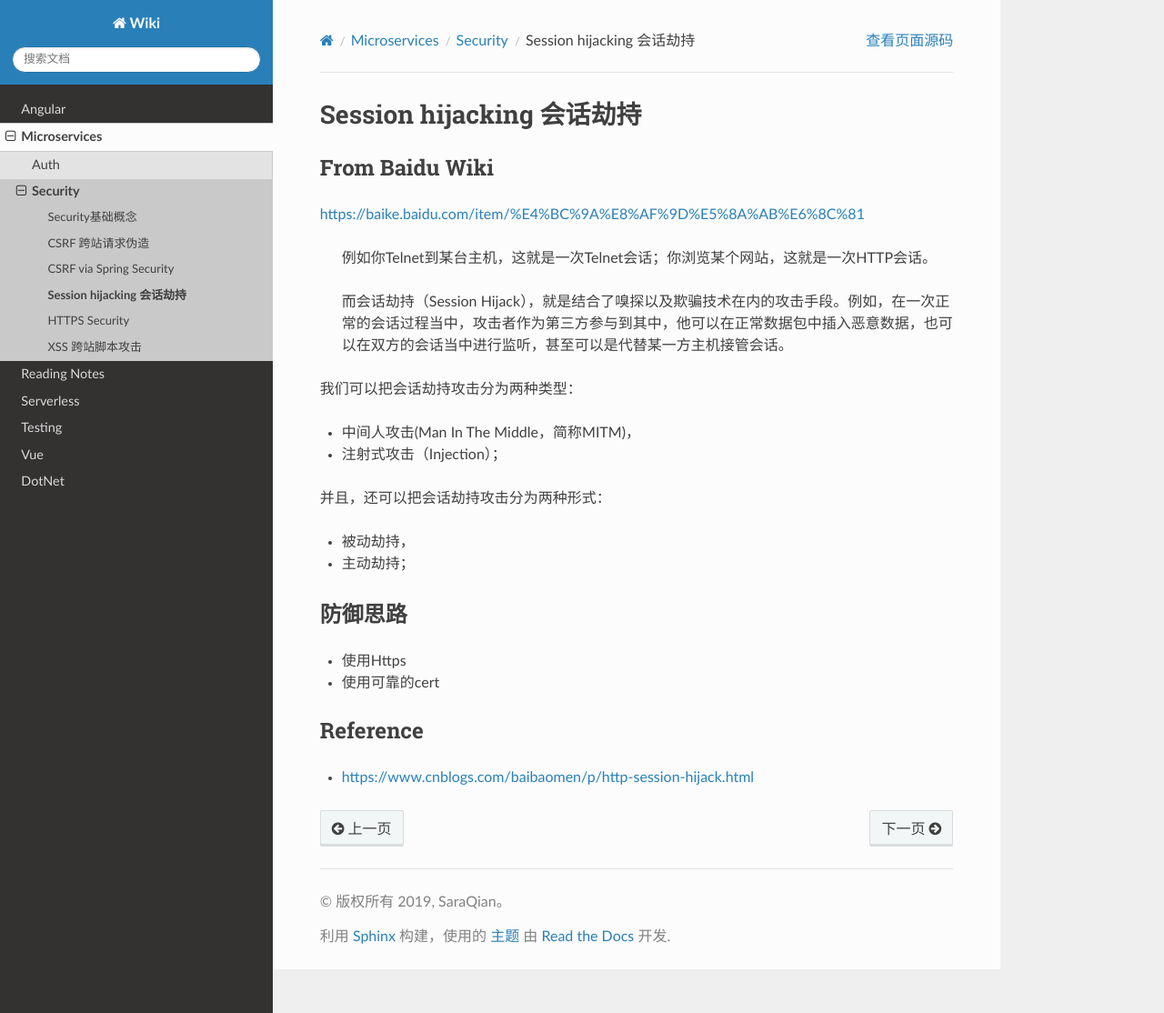
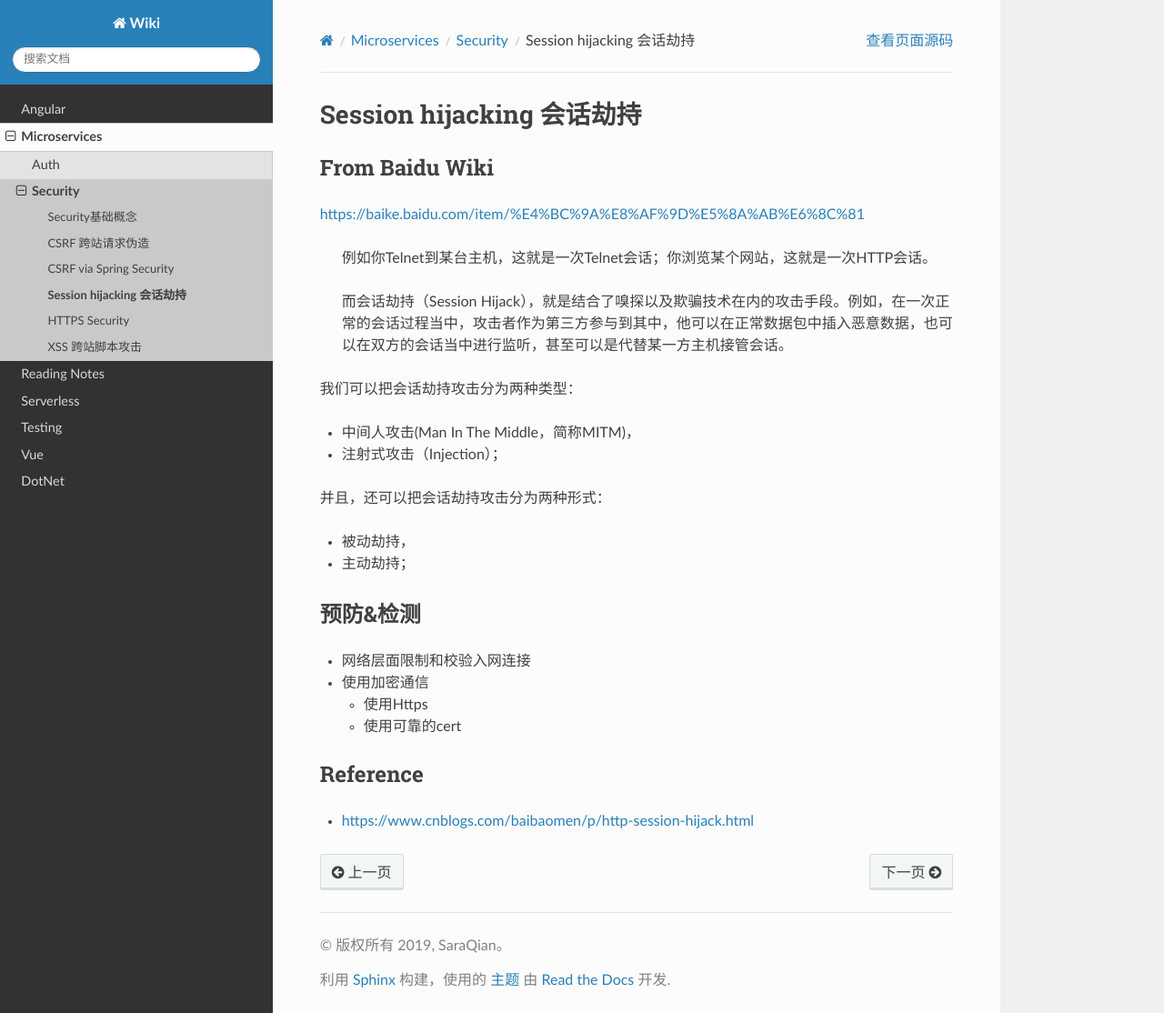
Before and after one commit to abigail830/Sphinx_wiki, a Sphinx documentation site: the page built from source/Microservices/Security/Session_hijacking.rst, in a window 1280 px wide and 1114 px high. Shown: the whole window at 91% size. Built offline with Sphinx 7.4.7 and the Read the Docs theme 2.0.0, drawn with Linux system fonts in a browser that asks for light colours.

Commit message:
Update Session_hijacking.rst

```diff
--- a/source/Microservices/Security/Session_hijacking.rst
+++ b/source/Microservices/Security/Session_hijacking.rst
@@ -22,11 +22,14 @@ https://baike.baidu.com/item/%E4%BC%9A%E8%AF%9D%E5%8A%AB%E6%8C%81
 * 主动劫持；
 
 
-防御思路
+预防&检测
 -----------
 
-* 使用Https
-* 使用可靠的cert
+* 网络层面限制和校验入网连接
+* 使用加密通信
+
+  * 使用Https
+  * 使用可靠的cert
 
 
 Reference
```
